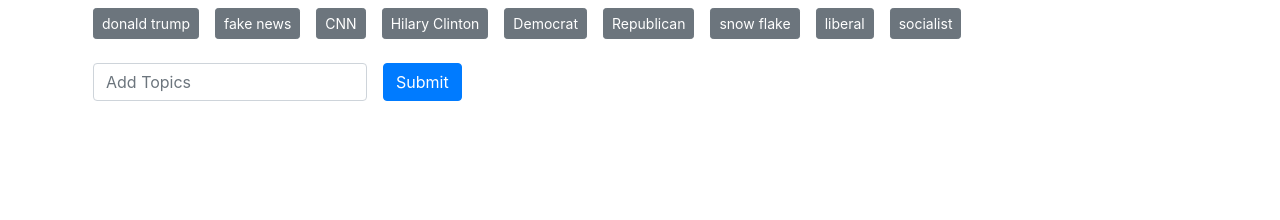
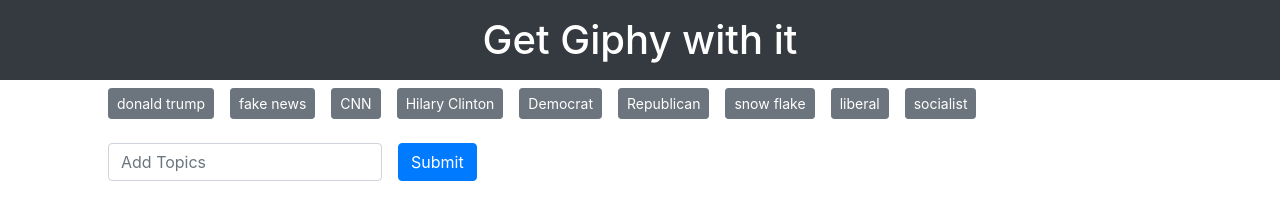
Before and after one commit to madhavparekh/GettinGIFphyWithIt, a plain HTML site: page index.html in a window 1280 px wide. Drawn offline with nearby package versions, Linux system fonts and the light colour scheme.

Commit message:
added navbar and div to display gifs

```diff
--- a/index.html
+++ b/index.html
@@ -13,7 +13,13 @@
 </head>
 
 <body>
-    <div class="container-fluid">
+    <nav class="navbar navbar-expand navbar-light bg-dark">
+        <div class="nav navbar-nav w-90 m-auto">
+            <h1 class="nav-item nav-link m-auto font-weigth-bold text-white">Get Giphy with it</h1>
+        </div>
+    </nav>
+
+    <div class="container w-90">
         <div class="container" id='disp-btn'></div>
         <div class="container">
             <form class="form-inline my-3">
@@ -24,6 +30,7 @@
                 <button type="submit" class="btn btn-primary mx-2" id="submitTpk">Submit</button>
             </form>
         </div>
+        <div class="container d-flex flex-wrap" id="dispGIFs"></div>
 
     </div>
 
```
